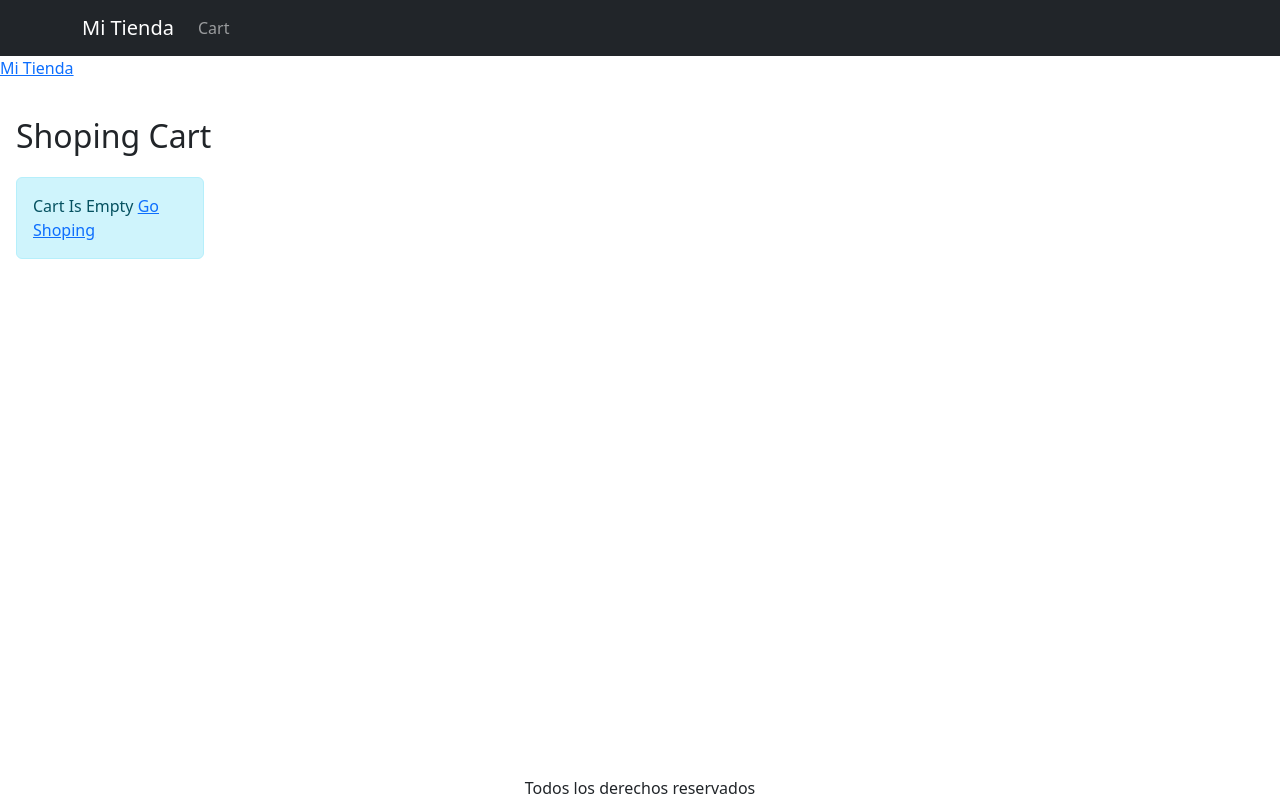
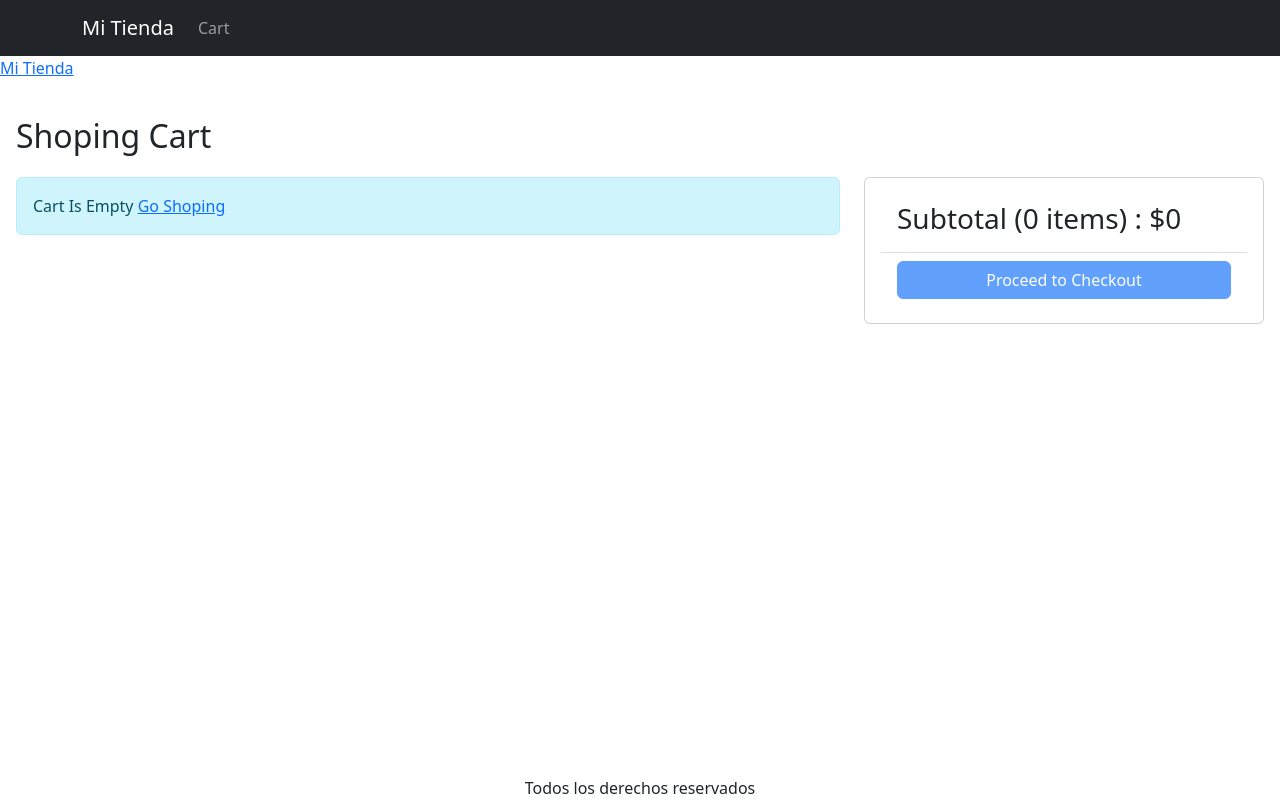
Before and after one commit to IDevlin/Fullstack-Mern-Ecommerce, a React (Vite) app in the folder frontend/: page /cart in a window 1280 px wide. Built offline with nearby package versions, Linux system fonts and the light colour scheme.

Commit message:
-Fectch CartItems from locarStorage
-Create CART_REMOVE_ITEM Case

-Implement updateCartHandler, removeCartHandlerfunction in Product.jsx

```diff
--- a/frontend/src/Store.jsx
+++ b/frontend/src/Store.jsx
@@ -4,7 +4,9 @@ export const StoreContext = createContext();
 
 const initialState = {
   cart: {
-    cartItems: [],
+    cartItems: localStorage.getItem('cartItems')
+      ? JSON.parse(localStorage.getItem('cartItems'))
+      : [],
   },
 };
 
@@ -20,8 +22,16 @@ const reducer = (state, action) => {
             item._id === existItem._id ? newItem : item
           )
         : [...state.cart.cartItems, newItem];
+      localStorage.setItem('cartItems', JSON.stringify(cartItems));
       return { ...state, cart: { ...state.cart, cartItems } };
 
+    case 'CART_REMOVE_ITEM': {
+      const cartItems = state.cart.cartItems.filter(
+        (item) => item._id !== action.payload._id
+      );
+      localStorage.setItem('cartItems', JSON.stringify(cartItems));
+      return { ...state, cart: { ...state.cart, cartItems } };
+    }
     default:
       return state;
   }
--- a/frontend/src/components/Product.jsx
+++ b/frontend/src/components/Product.jsx
@@ -1,9 +1,35 @@
 import React from 'react';
-import { Link } from 'react-router-dom';
+import Button from 'react-bootstrap/esm/Button';
+import { Link, useNavigate } from 'react-router-dom';
 import Rating from './Rating';
+import { useContext } from 'react';
+import axios from 'axios';
+import {StoreContext} from '../Store';
 
 const Product = (props) => {
+  const navigate = useNavigate()
   const { product } = props;
+
+  const { state, dispatch: ctxDispatch } = useContext(StoreContext);
+  const {
+    cart: { cartItems },
+  } = state;
+
+  const addToCartHandler = async () => {
+    const existItem = cartItems.find((x) => x._id === product._id);
+    const quantity = existItem ? existItem.quantity + 1 : 1;
+    const { data } = await axios.get(`/api/products/id/${product._id}`);
+    if (data.countInStock < quantity) {
+      window.alert('Sorry. Product is out of stock');
+      return;
+  }
+  ctxDispatch({
+    type: 'CART_ADD_ITEM',
+    payload: { ...product, quantity },
+  });
+  navigate('/cart')
+};
+
   return (
     <div className="product">
       <Link to={`product/${product.slug}`}>
@@ -17,7 +43,8 @@ const Product = (props) => {
         <p>
           <strong>Precio: ${product.price}</strong>
         </p>
-        <button>Agregar al Carrito</button>
+       {product.countInStock == 0 ? <Button variant='light' disabled>Sin Stock</Button>:<Button onClick={()=> addToCartHandler()}>Agregar al Carrito</Button> }
+
       </div>
     </div>
   );
--- a/frontend/src/screens/CartScreen.jsx
+++ b/frontend/src/screens/CartScreen.jsx
@@ -3,17 +3,39 @@ import { Helmet } from 'react-helmet-async';
 import { StoreContext } from '../Store';
 import Row from 'react-bootstrap/Row';
 import Col from 'react-bootstrap/Col';
+import Card from 'react-bootstrap/Card';
 import MessageBox from '../components/MessageBox';
 import ListGroup from 'react-bootstrap/ListGroup';
 import Button from 'react-bootstrap/Button'
-import { Link } from 'react-router-dom';
+import { Link, useNavigate } from 'react-router-dom';
+import axios from 'axios';
 
 const CartScreen = () => {
+ const navigate = useNavigate()
   const { state, dispatch: ctxDispatch } = useContext(StoreContext);
-
   const {
     cart: { cartItems },
   } = state;
+
+  const updateCartHandler = async (item, quantity) => {
+     const {data} = await axios.get(`/api/products/id/${item._id}`)
+     if (data.countInStock < quantity) {
+      window.alert('Sorry. Product is out of stock');
+      return;
+  }
+  ctxDispatch({
+    type: 'CART_ADD_ITEM',
+    payload: { ...item, quantity },
+  });
+  }
+
+  const removeItemHandler = (item) => {
+    ctxDispatch({type: 'CART_REMOVE_ITEM', payload: item})
+  };
+
+  const checkoutHandler = () => {
+    navigate('/signin?redirect=/shipping')
+  }
 
   return (
     <div>
@@ -22,7 +44,7 @@ const CartScreen = () => {
       </Helmet>
       <h1>Shoping Cart</h1>
       <Row>
-        <Col md={2}>
+        <Col md={8}>
           {cartItems.length === 0 ? (
             <MessageBox>
               Cart Is Empty <Link to="/">Go Shoping</Link>
@@ -30,29 +52,29 @@ const CartScreen = () => {
           ) : (
             <ListGroup>
               {cartItems.map((item) => {
-                <ListGroup.Item key={item._id}>
+                return <ListGroup.Item key={item._id}>
                   <Row className="align-items-center">
                     <Col md={4}>
                       <img
                         src={item.image}
                         alt={item.name}
                         className="img-fluid rounded img-thumbnail"
-                      ></img>
+                      ></img>{' '}
+                      <Link to={`/product/${item.slug}`}>{item.name}</Link>
                     </Col>
                     <Col md={3}>
-                      <Button variant="light" disabled={item.quantity == 1}>
-                        {' '}
-                        <i className="fas fa-minus-circle"></i>
+                    <Button variant="light" disabled={item.quantity === 1}>
+                        <i className="fas fa-minus-circle" onClick={()=> updateCartHandler(item, item.quantity -1)}></i>
                       </Button>{' '}
                       <span>{item.quantity}</span>
-                      <Button variant="light" disabled={item.quantity == 1}>
+                      <Button variant="light" disabled={item.quantity == item.countInStock} onClick={()=> updateCartHandler(item, item.quantity + 1)}>
                         {' '}
                         <i className="fas fa-plus-circle"></i>
                       </Button>{' '}
                     </Col>
                     <Col md={3}>${item.price}</Col>
                     <Col md={2}>
-                        <Button varian='light'>
+                        <Button variant='light' onClick={()=> removeItemHandler(item)}>
                             <i className='fas fa-trash'></i>
                         </Button>
                     </Col>
@@ -62,7 +84,32 @@ const CartScreen = () => {
             </ListGroup>
           )}
         </Col>
-        <Col md={4}></Col>
+        <Col md={4}>
+        <Card>
+            <Card.Body>
+              <ListGroup variant="flush">
+                <ListGroup.Item>
+                  <h3>
+                    Subtotal ({cartItems.reduce((a, c) => a + c.quantity, 0)}{' '}
+                    items) : $
+                    {cartItems.reduce((acc, curr) => acc + curr.price * curr.quantity, 0)}
+                  </h3>
+                </ListGroup.Item>
+                <ListGroup.Item>
+                  <div className="d-grid">
+                    <Button
+                      type="button"
+                      variant="primary"
+                      disabled={cartItems.length === 0}
+                    onClick={()=> checkoutHandler()}  >
+                      Proceed to Checkout
+                    </Button>
+                  </div>
+                </ListGroup.Item>
+              </ListGroup>
+            </Card.Body>
+          </Card>
+        </Col>
       </Row>
     </div>
   );
--- a/frontend/src/screens/HomeScreen.jsx
+++ b/frontend/src/screens/HomeScreen.jsx
@@ -57,7 +57,7 @@ const HomeScreen = () => {
           <MessageBox variant="danger">{error}</MessageBox>
         ) : (
           products.map((product) => (
-            <Product key={product.slug} product={product}></Product>
+            <Product key={product.slug} product={product} ></Product>
           ))
         )}
       </div>
--- a/frontend/src/screens/ProductScreen.jsx
+++ b/frontend/src/screens/ProductScreen.jsx
@@ -31,7 +31,7 @@ const reducer = (state, action) => {
 const ProductScreen = () => {
  const navigate = useNavigate()
   const params = useParams();
-  const { slug, _id } = params;
+  const { slug } = params;
 
   const [{ loading, error, product }, dispatch] = useReducer(reducer, {
     product: [],
```
